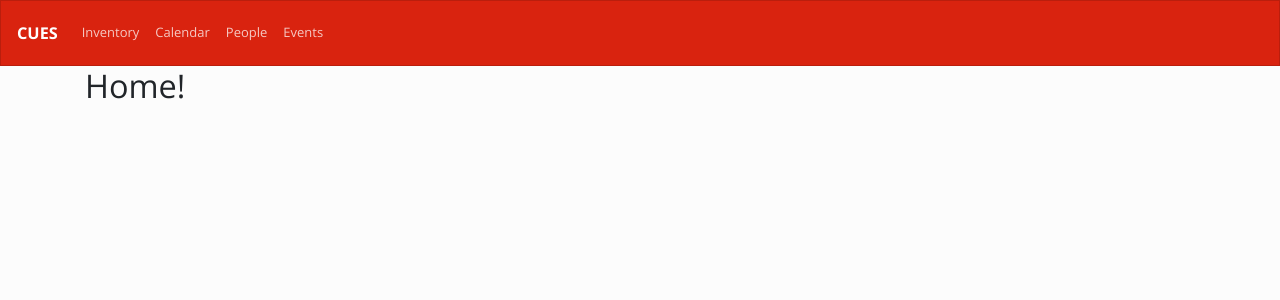
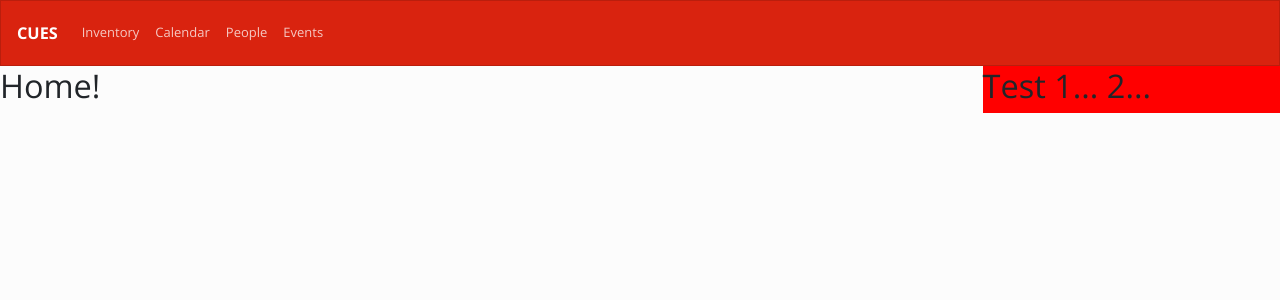
Before and after one commit to colinarelliott/CUES-Software, a Next.js app: page / in a window 1280 px wide. Shown: the top 300 px of the page. Built offline with nearby package versions, Linux system fonts and the light colour scheme.

Commit message:
Added sidebar - WIP

```diff
--- a/components/Layout.js
+++ b/components/Layout.js
@@ -1,5 +1,6 @@
 import Head from 'next/head';
 import Nav from './Nav';
+import Sidebar from './Sidebar';
 
 const Layout = (props) => (
     <div>
@@ -7,10 +8,39 @@ const Layout = (props) => (
             <title>CUES Software v1.0</title>
             <link rel="stylesheet" href="https://bootswatch.com/4/simplex/bootstrap.min.css"></link>
         </Head>
-        <Nav />
-        <div className="container">
-            {props.children}
+        <body>
+        <div className="container-fluid">
+            <Nav />
+            <div className="row">
+                <div className="col-9">
+                    {props.children}
+                </div>
+                <div className="col-3">
+                    <Sidebar/>
+                </div>
+            </div>
         </div>
+        </body>
+
+        <style jsx>{`
+            .container-fluid {
+                margin: 0px;
+                padding: 0px;
+                height: 100%;
+            }
+        `}</style>
+
+        <style global jsx>{`
+            html,
+            body,
+            body > div:first-child,
+            div#__next,
+            div#__next > div,
+            div#__next > div > div {
+                height: 100%;
+            }
+        `}</style>
+
     </div>
 );
 
--- /dev/null
+++ b/components/Sidebar.js
@@ -0,0 +1,17 @@
+const Sidebar = () => (
+    <div>
+        <h1>Test 1... 2...</h1>
+
+        <style jsx>{`
+            div {
+                height: 100%;
+                background-color: red;
+            }
+        `}</style>
+
+    </div>
+
+
+);
+
+export default Sidebar;
```
